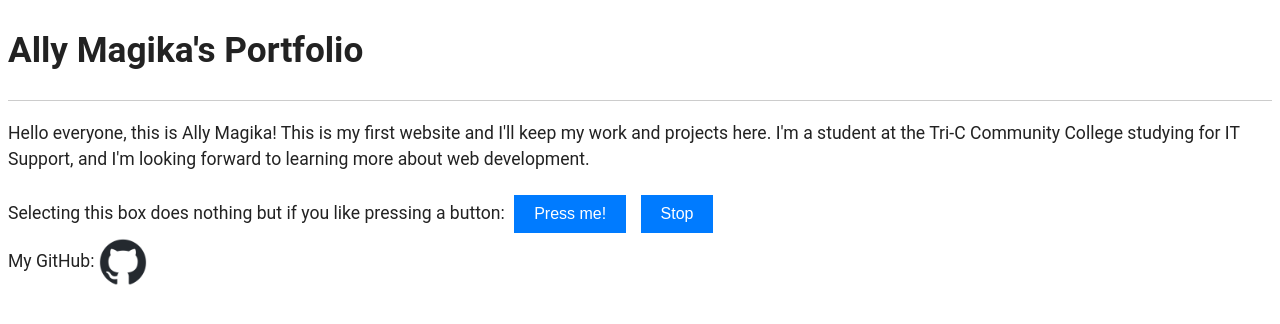
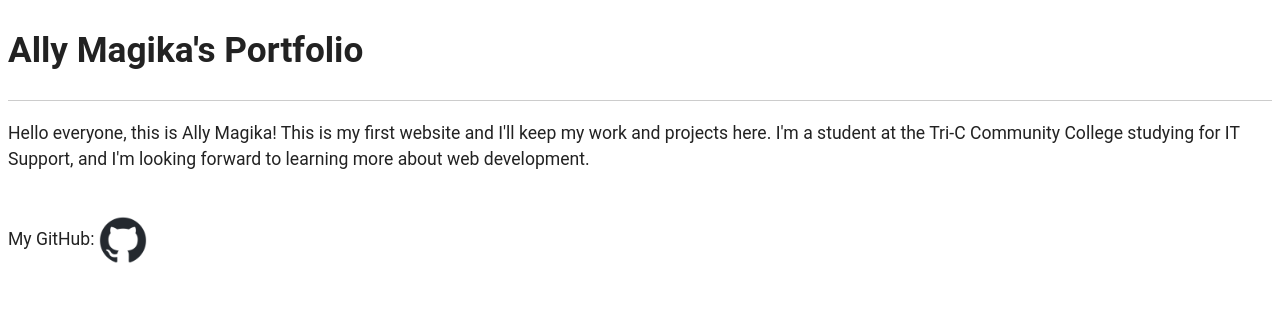
Before and after one commit to AllySakura/AllyWebsite, a website built with webpack: page index.html in a window 1280 px wide. Built offline with nearby package versions, Linux system fonts and the light colour scheme.

Commit message:
cleaned up codes

```diff
--- a/css/buttonfun.css
+++ /dev/null
@@ -1,20 +0,0 @@
-.buttonfun {
-  /* General button styles */
-    padding: 10px 20px;
-    margin: 5px;
-    background-color: #007BFF;
-    border: none;
-    color: white;
-    cursor: pointer;
-    font-size: 16px;
-    transition: background-color 0.3s ease;
-  }
-
-  /* Individual hover styles for each button */
-  #buttonClick:hover {
-    background-color: #0056b3;
-  }
-
-  #stopButton:hover {
-    background-color: #004080;
-  }
--- a/index.html
+++ b/index.html
@@ -2,7 +2,6 @@
 <html class="no-js" lang="" xmlns="http://www.w3.org/1999/html">
 
 <head>
-  <link rel="stylesheet" type="text/css" href="css/buttonfun.css"/>
   <meta charset="utf-8">
   <meta name="viewport" content="width=device-width, initial-scale=1">
   <title>Ally Magika - Portfolio</title>
@@ -27,19 +26,13 @@
 <h1>Ally Magika's Portfolio</h1>
 <hr>
 <p>Hello everyone, this is Ally Magika! This is my first website and I'll keep my work and projects here. I'm a student at the Tri-C Community College studying for IT Support, and I'm looking forward to learning more about web development.</p>
-    <label>
-      Selecting this box does nothing but if you like pressing a button:
-      <input id="buttonClick" class="buttonfun" type="button" value="Press me!">
-      <input id="stopButton" class="buttonfun" type="button" value="Stop">
-      <audio id="rickSound" src="audio/rick_roll.mp3"> </audio>
-    </label>
 <br>
 <label>
   My GitHub:
   <a href="https://github.com/AllySakura" target="_blank" rel="noopener noreferrer">
-        <img id="Github" src="/img/github-mark.png" alt="Github Logo" width="48" height="48"/> </a>
+    <img id="Github" src="/img/github-mark.png" alt="Github Logo" width="48" height="48"/>
+  </a>
 </label>
-<script src="js/rickrollbutton.js"></script>
 </body>
 
 </html>
--- a/package.json
+++ b/package.json
@@ -1,13 +1,13 @@
 {
-  "name": " ",
+  "name": "",
   "version": "0.0.1",
-  "description": "",
+  "description": "This is my portfolio website package",
   "private": true,
   "keywords": [
     ""
   ],
   "license": "",
-  "author": "",
+  "author": "Ally Magika",
   "scripts": {
     "test": "echo \"Error: no test specified\" && exit 1",
     "start": "webpack serve --open --config webpack.config.dev.js",
```
Also changed, not shown: css/style.css (+1 -30 lines), 1 other file. Lines whose indentation alone changed are shown as unchanged.
